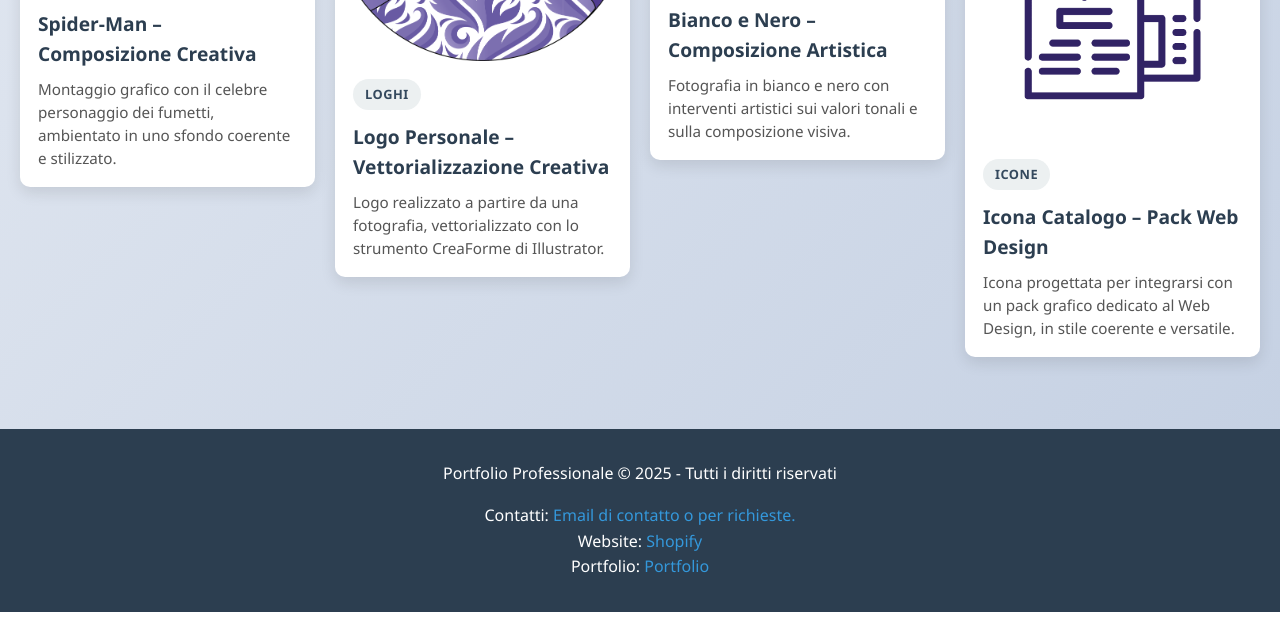
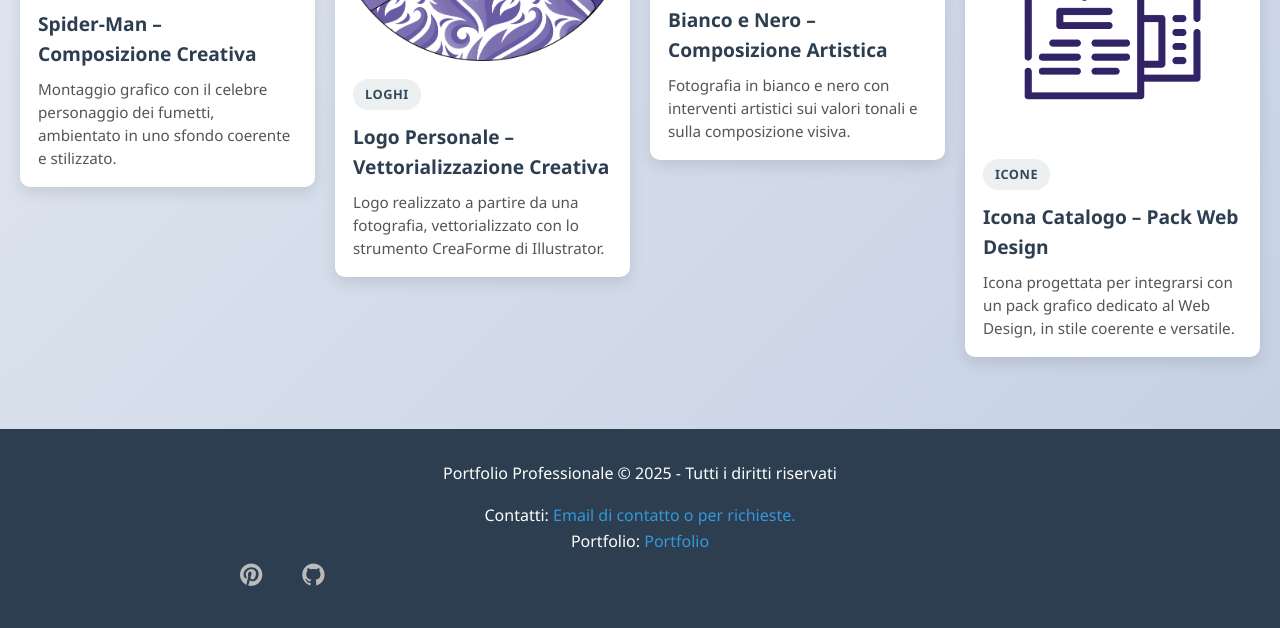
Before and after one commit to MuseBQ/portfolio, a website: page index.html in a window 1280 px wide. Shown: the part 1661-2289 px from the top of the page. Drawn offline with nearby package versions, Linux system fonts and the light colour scheme; a web font is replaced by a local one.

Commit message:
Aggiunta di icone per i canali social.

```diff
--- a/index.html
+++ b/index.html
@@ -10,6 +10,7 @@
         rel="stylesheet" />
 
     <link rel="stylesheet" href="style.css" />
+    <link rel="stylesheet" href="https://cdnjs.cloudflare.com/ajax/libs/font-awesome/4.7.0/css/font-awesome.min.css">
 </head>
 
 <body>
@@ -49,8 +50,15 @@
             <p>Portfolio Professionale &copy; 2025 - Tutti i diritti riservati</p>
             <div class="contact-info">
                 <p>Contatti: <a href="mailto:mattiabogdanquarta@gmail.com">Email di contatto o per richieste.</a>
-                <p>Website: <a href="https://printermusebq.myshopify.com/">Shopify</a></p>
                 <p>Portfolio: <a href="https://musebq.github.io/portfolio/">Portfolio</a></p>
+            </div>
+            <div class="social-container">
+                <a href="https://it.pinterest.com/Muse_bq/" class="pinterest">
+                    <i class="fa fa-pinterest"></i>
+                </a>
+                <a href="https://github.com/MuseBQ" class="github">
+                    <i class="fa fa-github"></i>
+                </a>
             </div>
         </div>
     </footer>
--- a/style.css
+++ b/style.css
@@ -184,6 +184,43 @@
             box-shadow: 0 2px 5px rgba(0, 0, 0, 0.2);
         }
 
+        .social-container {
+            display: flex;
+            gap: 40px;
+        }
+
+        .social-container a{
+            font-size: 26px;
+            color: #bbb;
+            text-decoration: none;
+            position: relative;
+            transition: color 0.3s ease;
+        }
+
+        .social-container a::after{
+            content: '';
+            position: absolute;
+            left: 50%;
+            bottom: -8px;
+            width: 0%;
+            height: 2px;
+            background: currentColor;
+            transition: all 0.3s ease;
+            transform: translateX(-50%);
+        }
+
+        .social-container a:hover::after{
+            width: 100%;
+        }
+
+        .pinterest:hover{
+            color: #e74c3c;
+        }
+
+        .github:hover{
+            color: #333;
+        }
+
         /* Responsive adjustments */
         @media (max-width: 1200px) {
             .masonry-container {
```
